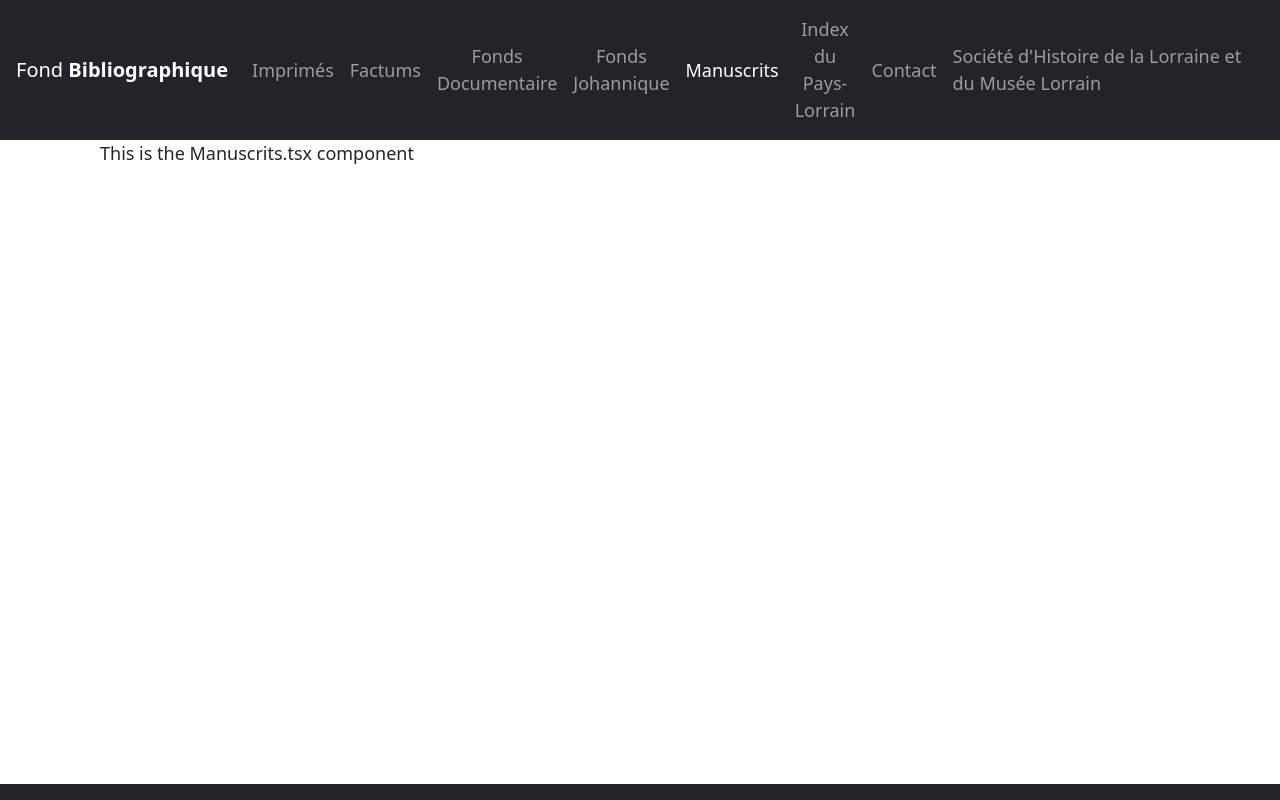
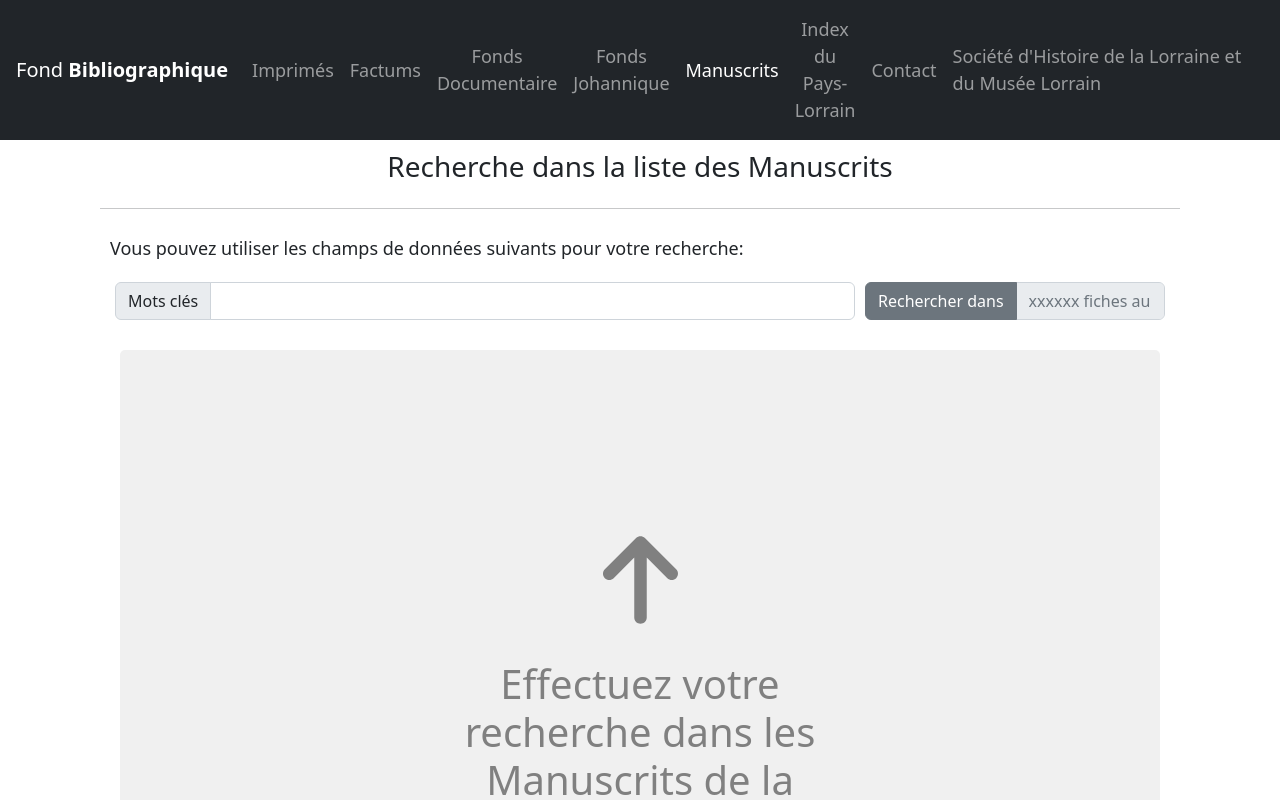
Before and after one commit to loicbefve/BiblioSHLML, a React (Vite) app: page /manuscrits in a window 1280 px wide. Shown: the top 800 px of the page. Built offline with nearby package versions, Linux system fonts and the light colour scheme.

Commit message:
Ajout des composants de recherche simple. C'est à dire uniquement sur base d'un mot clés

```diff
--- a/src/components/metadata/MetadataViewer.tsx
+++ b/src/components/metadata/MetadataViewer.tsx
@@ -26,7 +26,7 @@ interface IProps {
   results: ResearchResult[];
   currentDataIndex: number;
   setCurrentDataIndex: Dispatch<SetStateAction<number>>;
-  setCurrentImageIndex: Dispatch<SetStateAction<number>>;
+  setCurrentImageIndex?: Dispatch<SetStateAction<number>>;
 }
 function MetadataViewer({
   results,
@@ -40,12 +40,16 @@ function MetadataViewer({
 
   const handlePreviousClick = () => {
     setCurrentDataIndex(currentDataIndex - 1);
-    setCurrentImageIndex(0);
+    if (setCurrentImageIndex) {
+      setCurrentImageIndex(0);
+    }
   };
 
   const handleNextClick = () => {
     setCurrentDataIndex(currentDataIndex + 1);
-    setCurrentImageIndex(0);
+    if (setCurrentImageIndex) {
+      setCurrentImageIndex(0);
+    }
   };
 
   return (
--- a/src/components/results_viewers/CompleteResultsViewer.tsx
+++ b/src/components/results_viewers/CompleteResultsViewer.tsx
@@ -4,33 +4,13 @@ import styled from 'styled-components';
 import { ResearchResult } from '../../utils/Types';
 import ImageViewer from './ImageViewer';
 import MetadataViewer from '../metadata/MetadataViewer';
+import { parseHash } from '../../utils/UtilsFunctions';
 
 const VerticalSeparator = styled.div`
   border: none;
   border-left: 1px solid lightgrey;
   width: 1px;
 `;
-
-function parseHash(hashToParse: string, results: ResearchResult[]) {
-  const maybeDataIndexFromHash = hashToParse.match(/(?<=r)[0-9]/);
-  const maybeImageIndexFromHash = hashToParse.match(/(?<=i)[0-9]/);
-
-  const dataIndexFromHash = maybeDataIndexFromHash
-    ? parseInt(maybeDataIndexFromHash.toString(), 10)
-    : 1;
-  const imageIndexFromHash = maybeImageIndexFromHash
-    ? parseInt(maybeImageIndexFromHash.toString(), 10)
-    : 1;
-
-  const parsedDataIndex =
-    dataIndexFromHash <= results.length ? dataIndexFromHash : 1;
-  const parsedImageIndex =
-    imageIndexFromHash <= results[parsedDataIndex - 1].urls.length
-      ? imageIndexFromHash
-      : 1;
-
-  return { parsedDataIndex, parsedImageIndex };
-}
 
 interface IProps {
   results: ResearchResult[];
--- a/src/components/results_viewers/SimpleResultsViewer.tsx
+++ b/src/components/results_viewers/SimpleResultsViewer.tsx
@@ -2,34 +2,13 @@ import { useEffect, useState } from 'react';
 import { useLocation } from 'react-router-dom';
 import { ResearchResult } from '../../utils/Types';
 import MetadataViewer from '../metadata/MetadataViewer';
-
-function parseHash(hashToParse: string, results: ResearchResult[]) {
-  const maybeDataIndexFromHash = hashToParse.match(/(?<=r)[0-9]/);
-  const maybeImageIndexFromHash = hashToParse.match(/(?<=i)[0-9]/);
-
-  const dataIndexFromHash = maybeDataIndexFromHash
-    ? parseInt(maybeDataIndexFromHash.toString(), 10)
-    : 1;
-  const imageIndexFromHash = maybeImageIndexFromHash
-    ? parseInt(maybeImageIndexFromHash.toString(), 10)
-    : 1;
-
-  const parsedDataIndex =
-    dataIndexFromHash <= results.length ? dataIndexFromHash : 1;
-  const parsedImageIndex =
-    imageIndexFromHash <= results[parsedDataIndex - 1].urls.length
-      ? imageIndexFromHash
-      : 1;
-
-  return { parsedDataIndex, parsedImageIndex };
-}
+import { parseHash } from '../../utils/UtilsFunctions';
 
 interface IProps {
   results: ResearchResult[];
 }
 function SimpleResultsViewer({ results }: IProps) {
   const [currentDataIndex, setCurrentDataIndex] = useState(0);
-  const [currentImageIndex, setCurrentImageIndex] = useState(0);
   const { hash } = useLocation();
 
   /**
@@ -37,8 +16,8 @@ function SimpleResultsViewer({ results }: IProps) {
    * allowing the user to copy/paste the link and come back to the exact same displayed result.
    */
   useEffect(() => {
-    window.location.hash = `r${currentDataIndex + 1}-i${currentImageIndex + 1}`;
-  }, [currentImageIndex, currentDataIndex]);
+    window.location.hash = `r${currentDataIndex + 1}`;
+  }, [currentDataIndex]);
 
   /**
    * This hook will at first render of the result page set the current data and
@@ -46,9 +25,8 @@ function SimpleResultsViewer({ results }: IProps) {
    */
   useEffect(() => {
     if (hash) {
-      const { parsedDataIndex, parsedImageIndex } = parseHash(hash, results);
+      const { parsedDataIndex } = parseHash(hash, results);
       setCurrentDataIndex(parsedDataIndex - 1);
-      setCurrentImageIndex(parsedImageIndex - 1);
     }
   }, []);
 
@@ -63,7 +41,6 @@ function SimpleResultsViewer({ results }: IProps) {
       results={results}
       currentDataIndex={currentDataIndex}
       setCurrentDataIndex={setCurrentDataIndex}
-      setCurrentImageIndex={setCurrentImageIndex}
     />
   );
 }
--- a/src/components/search_components/FullSearchComponent.tsx
+++ b/src/components/search_components/FullSearchComponent.tsx
@@ -6,6 +6,7 @@ import CompleteResultsViewer from '../results_viewers/CompleteResultsViewer';
 import CompleteSearchBar from '../searchbars/CompleteSearchBar';
 import SearchInvitation from './SearchInvitation';
 import SearchLoading from './SearchLoading';
+import { simulateAsyncRequest } from '../../utils/UtilsFunctions';
 
 const SearchComponentWrapper = styled.div`
   display: flex;
@@ -22,15 +23,6 @@ const ResultDisplayContainer = styled.div`
   padding: 10px;
   margin: 20px;
 `;
-
-/* FUNCTIONS */
-function simulateAsyncRequest(): Promise<string> {
-  return new Promise((resolve) => {
-    setTimeout(() => {
-      resolve('Response from server');
-    }, 300);
-  });
-}
 
 interface IProps {
   searchInvitationMessage: string;
--- a/src/components/search_components/SimpleSearchComponent.tsx
+++ b/src/components/search_components/SimpleSearchComponent.tsx
@@ -2,10 +2,11 @@ import { useCallback, useEffect, useState } from 'react';
 import { useSearchParams } from 'react-router-dom';
 import styled from 'styled-components';
 import { PageState, ResearchResult } from '../../utils/Types';
-import SimpleSearchBar from '../searchbars/CompleteSearchBar';
+import SimpleSearchBar from '../searchbars/SimpleSearchBar';
 import SearchInvitation from './SearchInvitation';
 import SearchLoading from './SearchLoading';
-import CompleteResultsViewer from '../results_viewers/CompleteResultsViewer';
+import SimpleResultsViewer from '../results_viewers/SimpleResultsViewer';
+import { simulateAsyncRequest } from '../../utils/UtilsFunctions';
 
 const SearchComponentWrapper = styled.div`
   display: flex;
@@ -22,15 +23,6 @@ const ResultDisplayContainer = styled.div`
   padding: 10px;
   margin: 20px;
 `;
-
-/* FUNCTIONS */
-function simulateAsyncRequest(): Promise<string> {
-  return new Promise((resolve) => {
-    setTimeout(() => {
-      resolve('Response from server');
-    }, 300);
-  });
-}
 
 interface IProps {
   searchInvitationMessage: string;
@@ -92,7 +84,7 @@ function SimpleSearchComponent({
       case PageState.Loading:
         return <SearchLoading />;
       case PageState.Loaded:
-        return <CompleteResultsViewer results={searchResult} />;
+        return <SimpleResultsViewer results={searchResult} />;
       default:
         return <div>Unknown application state</div>;
     }
--- a/src/components/searchbars/SimpleSearchBar.tsx
+++ b/src/components/searchbars/SimpleSearchBar.tsx
@@ -15,6 +15,14 @@ const StyledInputGroup = styled(InputGroup)`
   min-width: 300px;
   flex: 1;
   overflow: hidden;
+
+  &.searchInput {
+    flex: 3;
+  }
+
+  &.submitInput {
+    flex: 1;
+  }
 `;
 
 const SearchBarWrapper = styled.div`
@@ -38,7 +46,7 @@ function SimpleSearchBar({ onSearch }: IProps) {
         recherche:
       </IntroductionText>
       <InputsWrapper as={RouterForm} id="search-form" role="search">
-        <StyledInputGroup>
+        <StyledInputGroup className="searchInput">
           <InputGroup.Text id="keywords-text">Mots clés</InputGroup.Text>
           <Form.Control
             id="keywords-input"
@@ -50,7 +58,7 @@ function SimpleSearchBar({ onSearch }: IProps) {
             // onChange={(e) => setSearchParams({ keywords: e.target.value })}
           />
         </StyledInputGroup>
-        <StyledInputGroup>
+        <StyledInputGroup className="submitInput">
           <Button variant="secondary" type="submit" onClick={onSearch}>
             Rechercher dans
           </Button>
--- a/src/pages/Manuscrits.tsx
+++ b/src/pages/Manuscrits.tsx
@@ -1,5 +1,33 @@
+/* STYLED COMPONENTS */
+import styled from 'styled-components';
+import SimpleSearchComponent from '../components/search_components/SimpleSearchComponent';
+import { mockFondDocumentaire } from '../utils/MockData';
+
+const Title = styled.h3`
+  text-align: center;
+  margin-top: 10px;
+`;
+
+const ManuscritsWrapper = styled.div`
+  height: 100%;
+  display: flex;
+  flex-direction: column;
+`;
+
+const searchInvitationMessage =
+  'Effectuez votre recherche dans les Manuscrits de la société en utilisant le' +
+  ' formulaire ci-dessus';
 function Manuscrits() {
-  return <div>This is the Manuscrits.tsx component</div>;
+  return (
+    <ManuscritsWrapper>
+      <Title>Recherche dans la liste des Manuscrits</Title>
+      <hr />
+      <SimpleSearchComponent
+        searchInvitationMessage={searchInvitationMessage}
+        apiURLToCall={mockFondDocumentaire.data}
+      />
+    </ManuscritsWrapper>
+  );
 }
 
 export default Manuscrits;
--- /dev/null
+++ b/src/utils/UtilsFunctions.ts
@@ -0,0 +1,44 @@
+import { ResearchResult } from './Types';
+
+/**
+ * This fuunction helps simulate an async request to the server
+ */
+export function simulateAsyncRequest(): Promise<string> {
+  return new Promise((resolve) => {
+    setTimeout(() => {
+      resolve('Response from server');
+    }, 300);
+  });
+}
+
+/**
+ * This function will parse any hash part of a URL (foo.com/baz#bar)
+ * It will return the result index (following an r)
+ * and the image index (following an i). If 'i' or 'r' cannot be found in the
+ * hash part of the URL, the associated index returned will be 1.
+ * @param hashToParse The hash to parse
+ * @param results The result object of which those index are referring to. This is used
+ * to validate an eventual user input. For example,
+ * if a user type the URL : foo.com/baz#r8-i1 and there is no such thing as
+ * an eight result, we will default to result 1.
+ */
+export function parseHash(hashToParse: string, results: ResearchResult[]) {
+  const maybeDataIndexFromHash = hashToParse.match(/(?<=r)[0-9]/);
+  const maybeImageIndexFromHash = hashToParse.match(/(?<=i)[0-9]/);
+
+  const dataIndexFromHash = maybeDataIndexFromHash
+    ? parseInt(maybeDataIndexFromHash.toString(), 10)
+    : 1;
+  const imageIndexFromHash = maybeImageIndexFromHash
+    ? parseInt(maybeImageIndexFromHash.toString(), 10)
+    : 1;
+
+  const parsedDataIndex =
+    dataIndexFromHash <= results.length ? dataIndexFromHash : 1;
+  const parsedImageIndex =
+    imageIndexFromHash <= results[parsedDataIndex - 1].urls.length
+      ? imageIndexFromHash
+      : 1;
+
+  return { parsedDataIndex, parsedImageIndex };
+}
```
